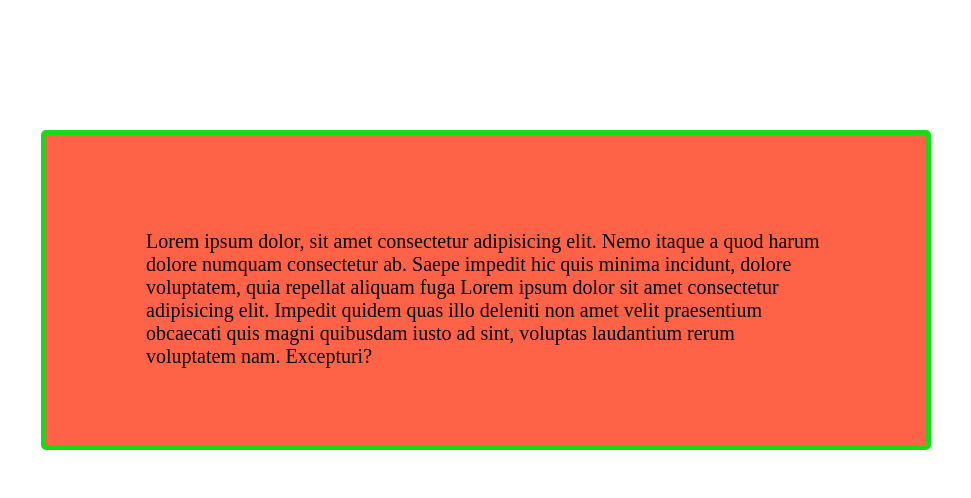
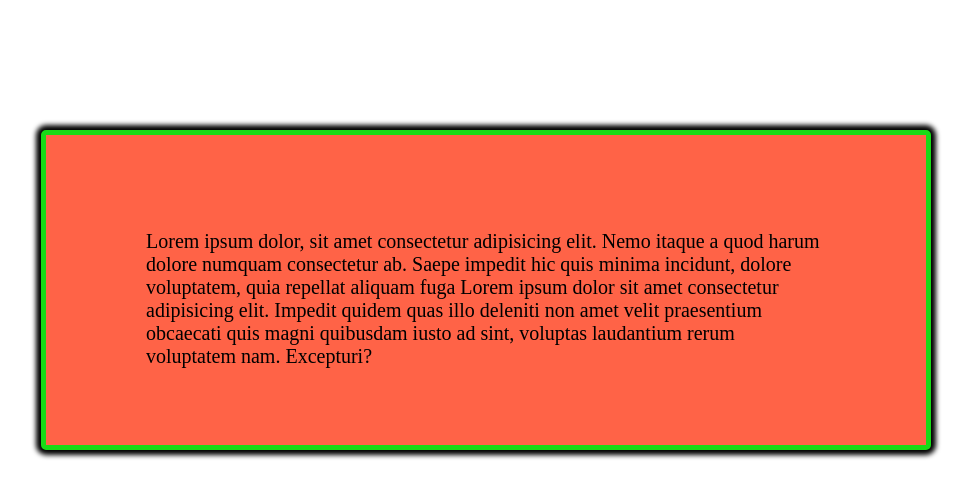
Before and after one commit to Tusharzade2002/Assignment-14, a plain HTML site: page index.html in a window 1280 px wide. Shown: the whole page, without its empty margins (99-1070 px from the left). Drawn offline with Linux system fonts and the light colour scheme.

Commit message:
box shadow  added

```diff
--- a/index.html
+++ b/index.html
@@ -18,7 +18,7 @@
             margin: 130px 140px;
             padding: 55px 40px;
             background-color: tomato;
-
+            box-shadow: 0 0 5px 5px;
         }
         .text{
                   font-size:20px;
```
